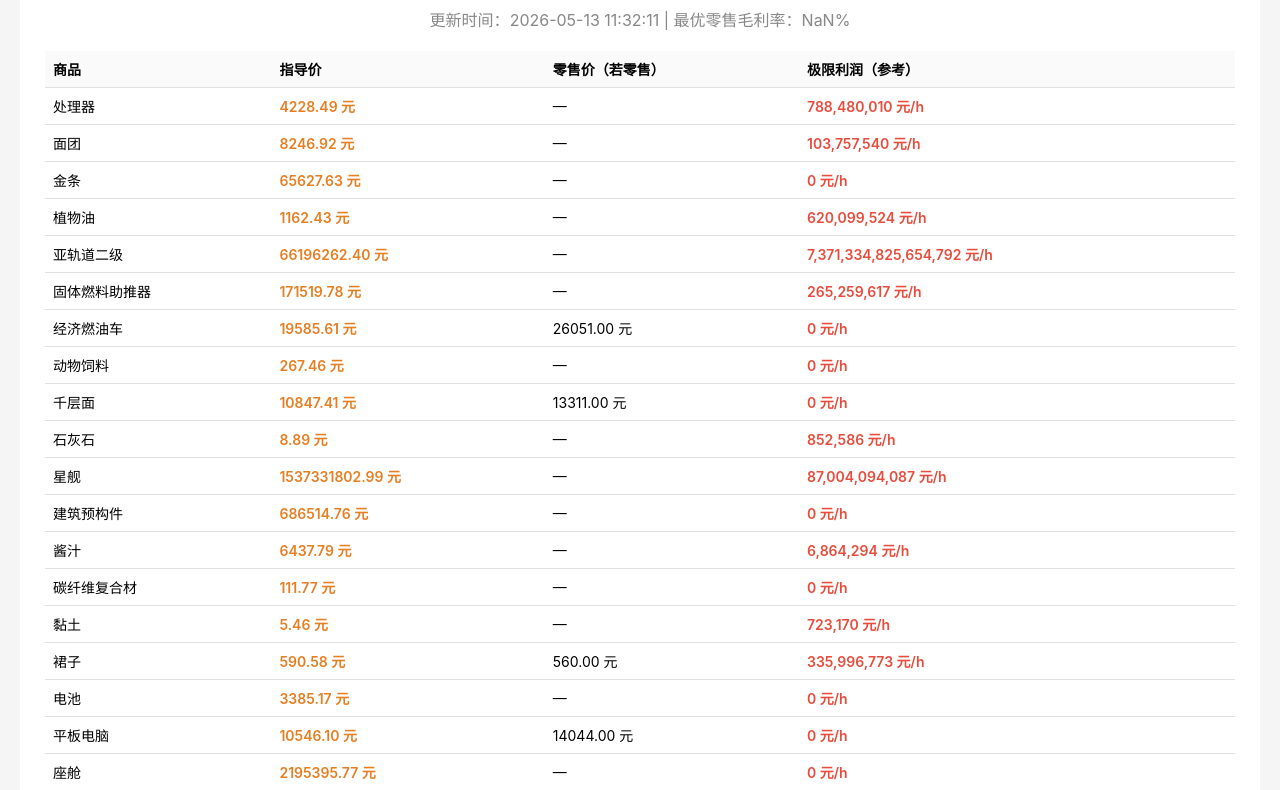
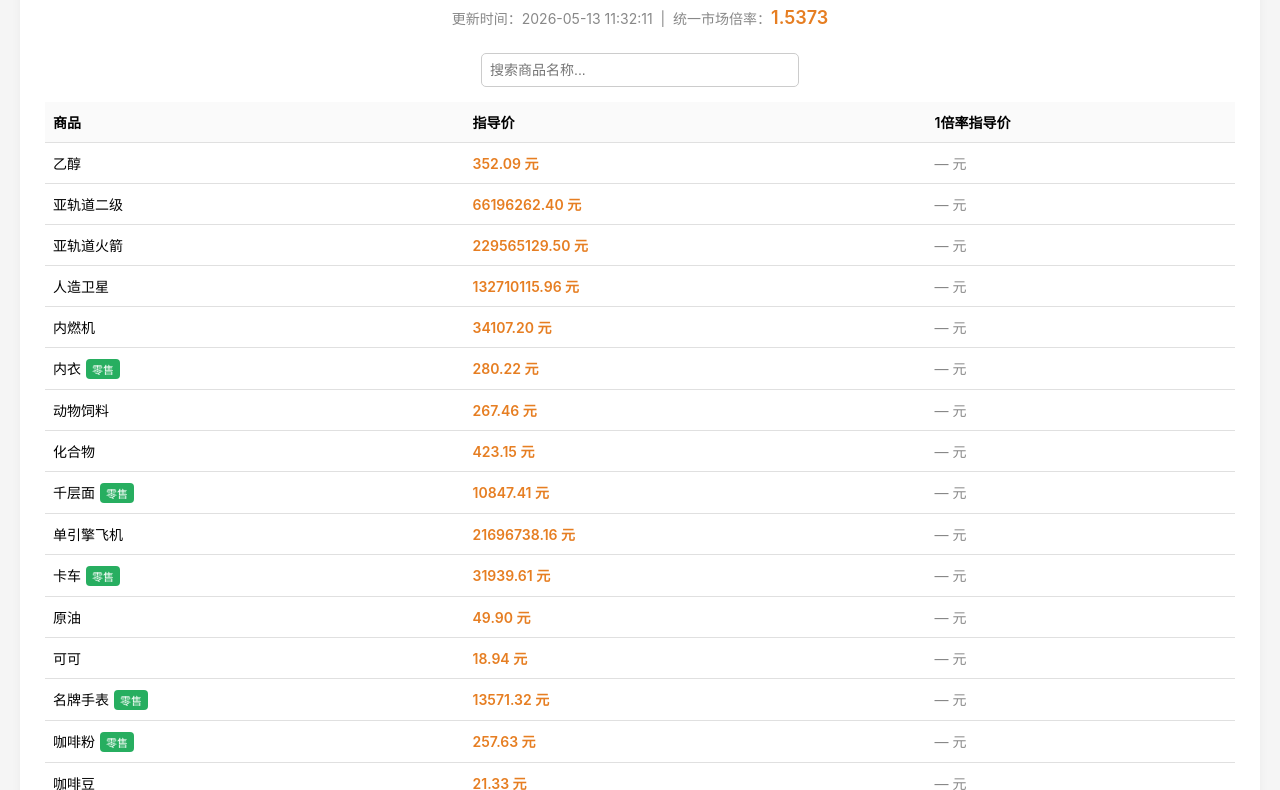
Before and after one commit to Pompeii-0220/GYJY-MGP, a plain HTML site: page index.html in a window 1280 px wide. Shown: the part 127-917 px from the top of the page. Drawn offline with Linux system fonts and the light colour scheme.

Commit message:
Update index.html

```diff
--- a/index.html
+++ b/index.html
@@ -1,47 +1,101 @@
-
 <!DOCTYPE html>
 <html lang="zh-CN">
 <head>
 <meta charset="UTF-8">
 <meta name="viewport" content="width=device-width, initial-scale=1.0">
-<title>动态市场指导价</title>
+<title>市场指导价</title>
 <style>
   body { font-family: -apple-system, sans-serif; background: #f5f5f5; margin: 0; padding: 20px; }
-  .container { max-width: 1200px; margin: 0 auto; background: white; padding: 25px; border-radius: 10px; }
+  .container { max-width: 1200px; margin: 0 auto; background: white; padding: 25px; border-radius: 10px; box-shadow: 0 2px 10px rgba(0,0,0,0.05); }
   h1 { text-align: center; color: #2c3e50; }
-  .info { text-align: center; color: #888; margin-bottom: 20px; }
+  .info { text-align: center; color: #888; font-size: 14px; margin-bottom: 25px; }
+  .info .mult { font-weight: 600; color: #e67e22; font-size: 18px; }
+  .search-box { text-align: center; margin-bottom: 15px; }
+  .search-box input { width: 300px; padding: 8px; border: 1px solid #ccc; border-radius: 5px; font-size: 14px; }
+  .category { margin-bottom: 32px; }
+  .category h2 { background: #2c3e50; color: white; padding: 10px 15px; font-size: 18px; border-radius: 6px; margin: 0 0 12px; }
   table { width: 100%; border-collapse: collapse; font-size: 14px; }
-  th, td { padding: 8px; text-align: left; border-bottom: 1px solid #e0e0e0; }
-  th { background: #fafafa; font-weight: 600; }
+  th, td { padding: 10px 8px; text-align: left; border-bottom: 1px solid #e0e0e0; }
+  th { background: #fafafa; font-weight: 600; cursor: pointer; user-select: none; }
+  th:hover { background: #f0f0f0; }
   .price { font-weight: 600; color: #e67e22; }
-  .limit { font-weight: 600; color: #e74c3c; }
+  .base-price { color: #888; }
+  .tag { display: inline-block; background: #27ae60; color: white; font-size: 11px; padding: 2px 6px; border-radius: 4px; margin-left: 5px; }
+  @media (max-width: 600px) { .search-box input { width: 100%; } }
 </style>
 </head>
 <body>
 <div class="container">
-  <h1>🏭 动态加权指导价</h1>
-  <div class="info">更新时间：<span id="update-time"></span> | 最优零售毛利率：<span id="margin"></span></div>
-  <div id="tables"></div>
+  <h1>🏭 市场指导价</h1>
+  <div class="info">
+    更新时间：<span id="update-time"></span> &nbsp;|&nbsp;
+    统一市场倍率：<span class="mult" id="unified-mult"></span>
+  </div>
+  <div class="search-box">
+    <input type="text" id="search" placeholder="搜索商品名称..." oninput="renderTable()">
+  </div>
+  <table id="main-table">
+    <thead>
+      <tr>
+        <th data-sort="name">商品</th>
+        <th data-sort="price">指导价</th>
+        <th data-sort="base_price">1倍率指导价</th>
+      </tr>
+    </thead>
+    <tbody></tbody>
+  </table>
+  <div style="text-align: center; margin-top: 15px; color: #888; font-size: 12px;">
+    * 指导价 = 1倍率基石价 × 统一市场倍率 （零售品不超过当前零售价98%）
+  </div>
 </div>
+
 <script>
-fetch('data_output.json').then(r=>r.json()).then(data => {
-  document.getElementById('update-time').innerText = data.update_time;
-  document.getElementById('margin').innerText = (data.margin * 100).toFixed(1) + '%';
-  let items = data.items;
-  // 简单表格：展示所有商品的指导价和零售价
-  let html = '<table><tr><th>商品</th><th>指导价</th><th>零售价（若零售）</th><th>极限利润（参考）</th></tr>';
-  items.forEach(it => {
-    let profitInfo = data.building_profits?.[it.name];
-    let limitStr = profitInfo ? profitInfo.limit.toLocaleString() + ' 元/h' : '';
-    html += `<tr>
-      <td>${it.name}</td>
+let DATA = null;
+let currentSort = { key: "name", asc: true };
+
+fetch('data_output.json')
+  .then(res => res.json())
+  .then(json => {
+    DATA = json;
+    document.getElementById('update-time').textContent = json.update_time;
+    document.getElementById('unified-mult').textContent = json.unified_multiplier.toFixed(4);
+    renderTable();
+  });
+
+function renderTable() {
+  if (!DATA) return;
+  const search = document.getElementById('search').value.toLowerCase();
+  const items = DATA.items.filter(it => it.name.toLowerCase().includes(search));
+  const key = currentSort.key;
+  const asc = currentSort.asc;
+  items.sort((a, b) => {
+    let va = a[key], vb = b[key];
+    if (typeof va === 'string') return asc ? va.localeCompare(vb) : vb.localeCompare(va);
+    return asc ? va - vb : vb - va;
+  });
+
+  const tbody = document.querySelector('#main-table tbody');
+  tbody.innerHTML = items.map(it => {
+    const base = it.base_price != null ? it.base_price.toFixed(2) : '—';
+    return `<tr>
+      <td>${it.name}${it.is_retail ? '<span class="tag">零售</span>' : ''}</td>
       <td class="price">${it.price.toFixed(2)} 元</td>
-      <td>${it.retail_price ? it.retail_price.toFixed(2) + ' 元' : '—'}</td>
-      <td class="limit">${limitStr}</td>
+      <td class="base-price">${base} 元</td>
     </tr>`;
+  }).join('');
+}
+
+document.querySelectorAll('#main-table th[data-sort]').forEach(th => {
+  th.addEventListener('click', () => {
+    const key = th.dataset.sort;
+    if (currentSort.key === key) {
+      currentSort.asc = !currentSort.asc;
+    } else {
+      currentSort.key = key;
+      currentSort.asc = true;
+    }
+    renderTable();
   });
-  html += '</table>';
-  document.getElementById('tables').innerHTML = html;
 });
 </script>
 </body>
```
